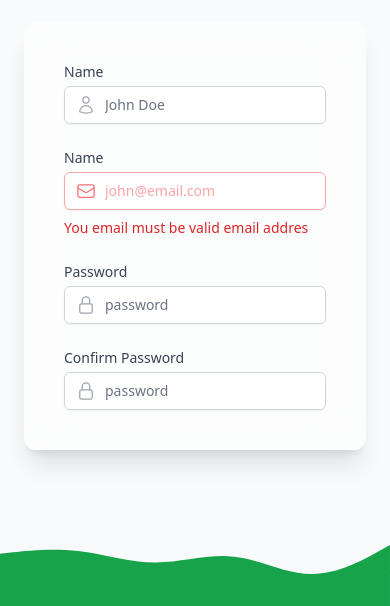
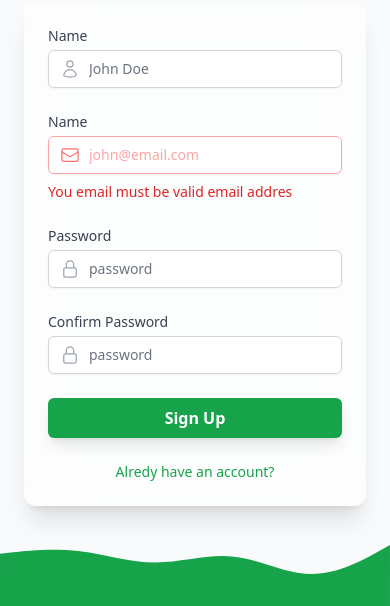
Before and after one commit to bronik04/tailwindcss-form-project, a website: page index.html in a window 390 px wide. Shown: the part 238-844 px from the top of the page. Drawn offline with Linux system fonts and the light colour scheme.

Commit message:
feat: added media query

```diff
--- a/index.html
+++ b/index.html
@@ -44,9 +44,9 @@
           />
         </svg>
 
-        <h2 class="text-3xl font-bold text-gray-900">Create your accaunt</h2>
+        <h2 class="mt-2 text-2xl font-bold text-gray-900 sm:mt-6 sm:text-3xl">Create your accaunt</h2>
       </div>
-      <div class="mx-auto mt-10 w-full max-w-md rounded-xl bg-white/50 p-10 shadow-xl backdrop-blur-xl">
+      <div class="mx-auto mt-6 sm:mt-10 w-full max-w-md rounded-xl bg-white/50 p-6 sm:p-10 shadow-xl backdrop-blur-xl">
         <form action="#" autocomplete="off" class="space-y-6">
           <div>
             <label class="block text-sm font-medium text-gray-700" for="name">Name</label>
@@ -101,10 +101,10 @@
                 id="email"
                 name="email"
                 placeholder="john@email.com "
-                class="w-full text-red-900 placeholder-red-300 rounded-md border-red-300 pl-10 text-sm focus:border-red-500 focus:ring-red-500"
+                class="w-full rounded-md border-red-300 pl-10 text-sm text-red-900 placeholder-red-300 focus:border-red-500 focus:ring-red-500"
               />
             </div>
-            <p class="mt-2 text-red-600 text-sm">You email must be valid email addres</p>
+            <p class="mt-2 text-sm text-red-600">You email must be valid email addres</p>
           </div>
           <div>
             <label class="block text-sm font-medium text-gray-700" for="password">Password</label>
@@ -164,7 +164,17 @@
               />
             </div>
           </div>
+          <div>
+            <a
+              href="#"
+              class="flex items-center justify-center rounded-md bg-green-600 px-4 py-2 font-semibold text-white shadow-lg transition duration-150 ease-out hover:bg-green-700 hover:shadow-xl focus:outline-none focus:ring-2 focus:ring-green-500 focus:ring-offset-2"
+              >Sign Up</a
+            >
+          </div>
         </form>
+        <div class="mt-6 flex items-center justify-center">
+          <a href="#" class="text-sm font-medium text-green-600 hover:text-green-500">Alredy have an account?</a>
+        </div>
       </div>
     </div>
   </body>
--- a/package.json
+++ b/package.json
@@ -1,6 +1,9 @@
 {
   "dependencies": {
     "tailwindcss": "^3.2.4"
+  },
+  "scripts": {
+    "watch": "npx tailwindcss -i ./input.css -o ./output.css --watch"
   },
   "devDependencies": {
     "@tailwindcss/forms": "^0.5.3",
```
Also changed, not shown: output.css.
